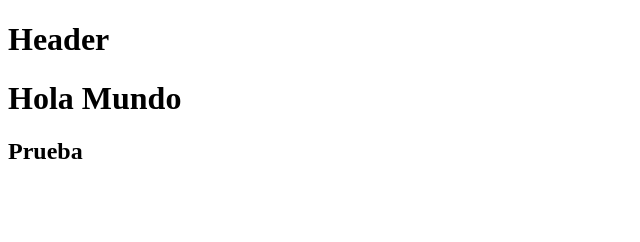
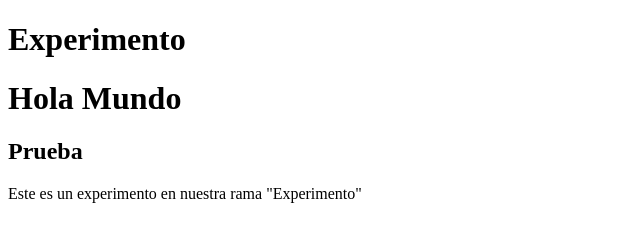
Before and after one commit to dcattaneo/curso, a plain HTML site: page index.html in a window 1280 px wide. Shown: the whole page, without its empty margins (0-640 px from the left). Drawn offline with Linux system fonts and the light colour scheme.

Commit message:
agregamos texto del experimento

```diff
--- a/index.html
+++ b/index.html
@@ -6,9 +6,14 @@
 </head>
 <body>
 	<header>
-		<h1>Header</h1>
+		<h1>Experimento</h1>
 	</header>
+	<div class="container">
      <h1>Hola Mundo</h1>
      <h2>Prueba</h2>
+     </div>
+     <footer>
+     	<p>Este es un experimento en nuestra rama "Experimento"</p>
+     </footer>
 </body>
 </html>
```
